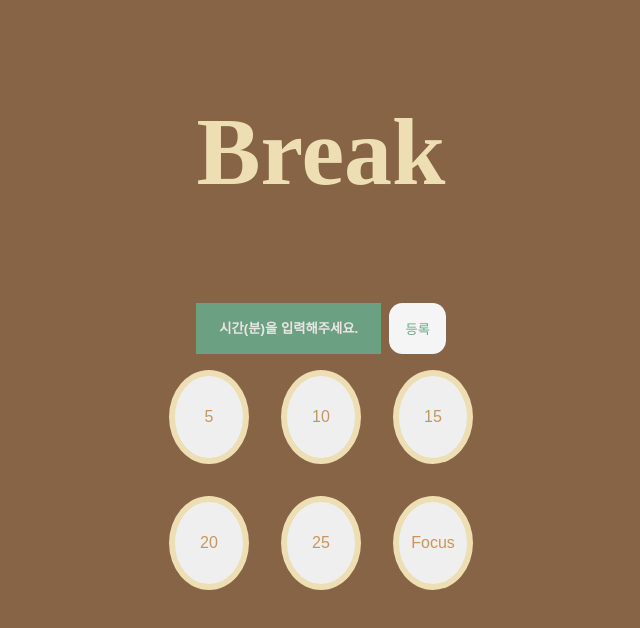
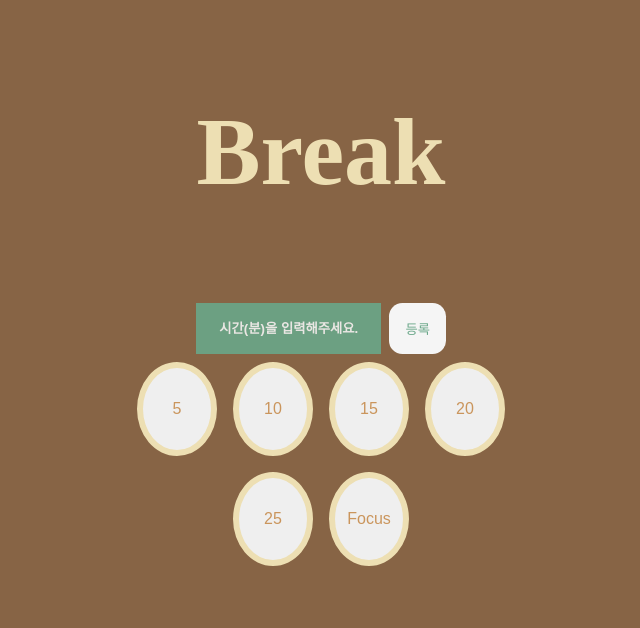
Before and after one commit to CodeSoom-Project/pomodoro, a React (Create React App) app: page /break in a window 1280 px wide. Shown: the top 628 px of the page, without its empty margins (319-959 px from the left). Built offline with nearby package versions, Linux system fonts and the light colour scheme.

Commit message:
css를 수정하라

```diff
--- a/src/components/TimeButton/index.tsx
+++ b/src/components/TimeButton/index.tsx
@@ -7,7 +7,7 @@ import { SelectableTime } from 'typings';
 const Button = styled.button({
   width: '5em',
 
-  margin: '1rem',
+  margin: '.5rem',
   padding: '2em 0',
 
   border: '6px solid #EDDFB3',
@@ -20,11 +20,7 @@ const Button = styled.button({
   color: '#CA955C',
 
   '&:hover': {
-    fontSize: '1.5rem',
-
     color: '#876445',
-
-    transition: 'all ease 0.4s',
   },
 });
 
```
